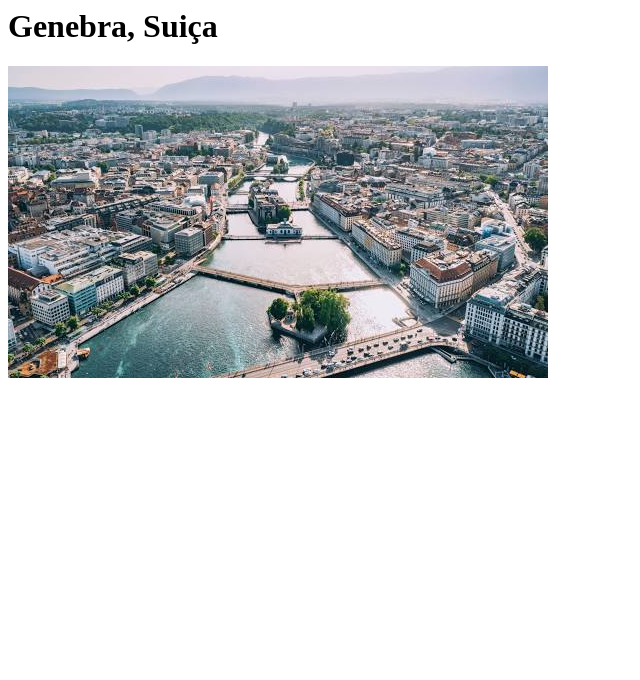
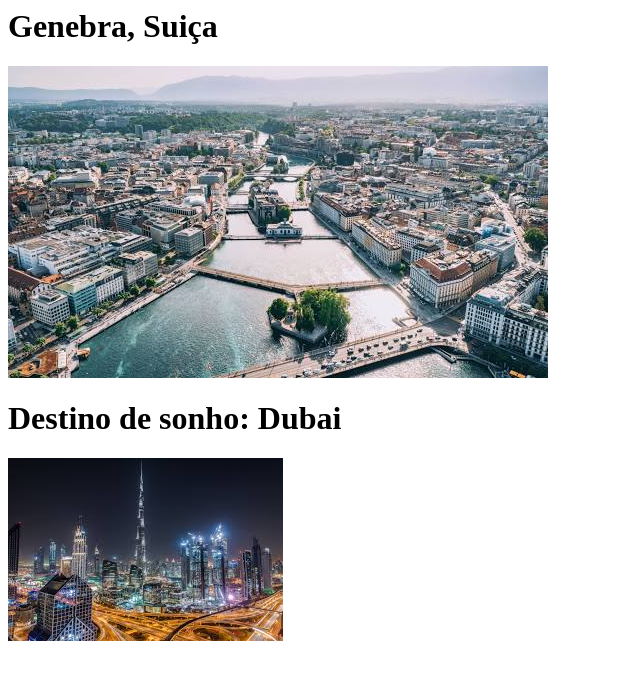
Before and after one commit to PedroSV98/Lapr1_Exercicio1, a plain HTML site: page index.html in a window 1280 px wide. Shown: the whole page, without its empty margins (0-640 px from the left). Drawn offline with Linux system fonts and the light colour scheme.

Commit message:
Adicionado destino de sonho: Dubai

```diff
--- a/index.html
+++ b/index.html
@@ -1,2 +1,5 @@
 <h1>Genebra, Suiça</h1>
 <img src="transferir.jpg" alt="Viagem de sonho">
+
+<h1>Destino de sonho: Dubai</h1>
+<img src="image_dubai.jpg">
```
Also changed, not shown: image_dubai.jpg (added).
